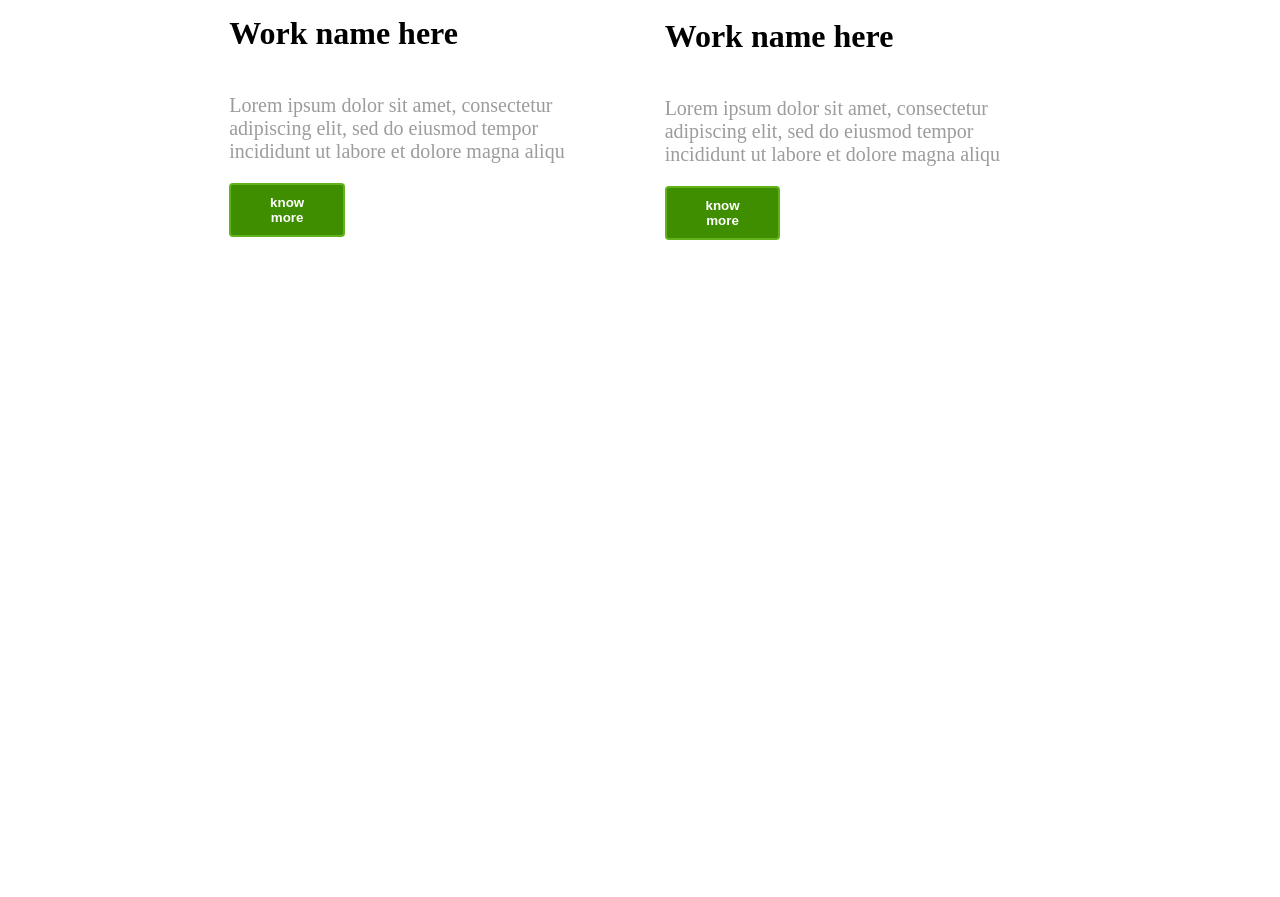
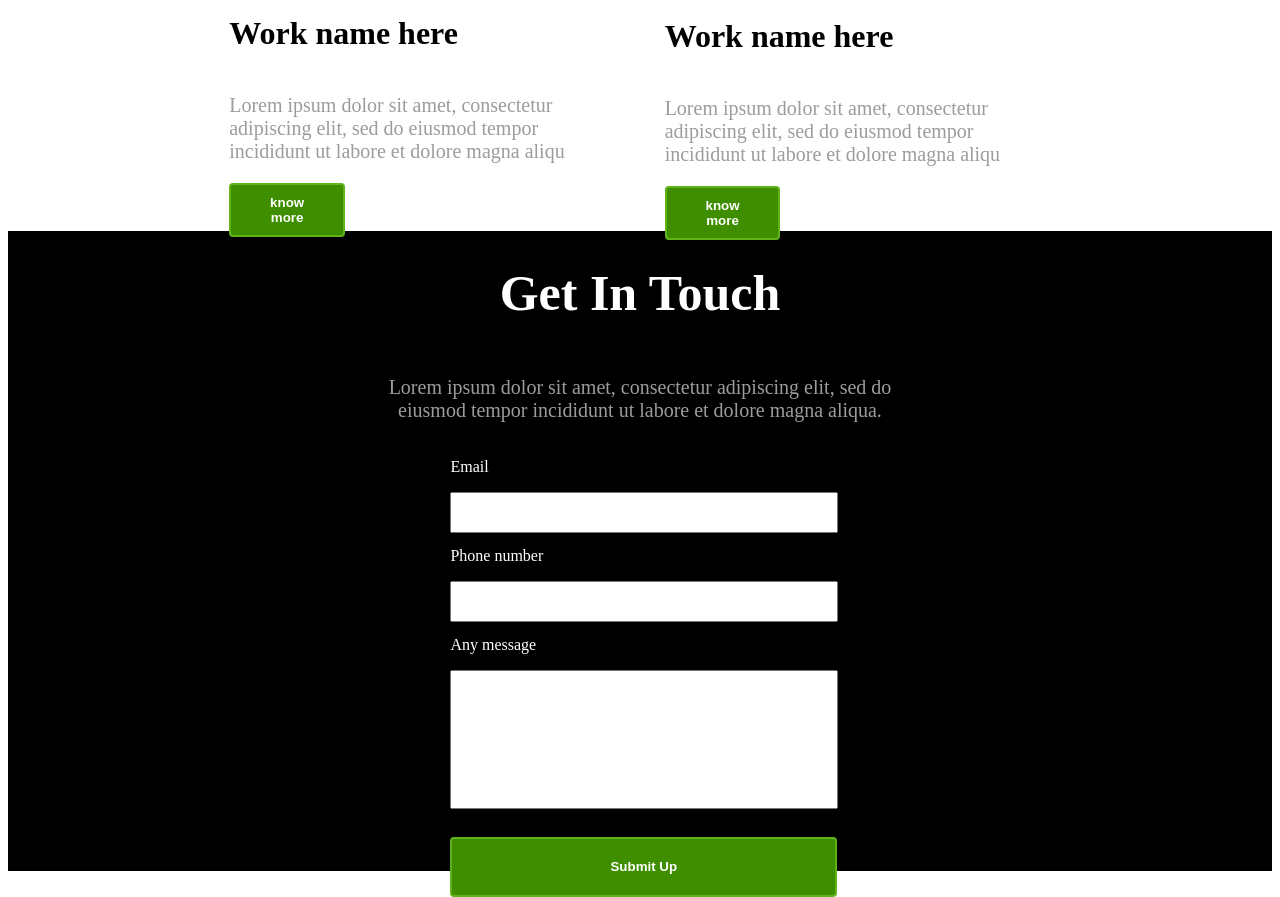
Before and after one commit to vashi0074/portfolio_vashi, a plain HTML site: page index.html in a window 1280 px wide. Shown: the part 3343-4240 px from the top of the page. Before the commit the page ends 3583 px from the top, so only its background shows below. Drawn offline with Linux system fonts and the light colour scheme.

Commit message:
added get in touch page

```diff
--- a/index.html
+++ b/index.html
@@ -219,6 +219,34 @@
 
         <!-- recent work end -->
 
+    <!-- get in touch -->
+     <div class="get-in-touch">
+        <h1 class="testimonials-head">Get In Touch</h1>
+
+        <p class="testimonials-para">Lorem ipsum dolor sit amet, consectetur adipiscing elit, sed do eiusmod tempor incididunt ut labore et dolore magna aliqua.</p>
+
+        <div class="get-in-touch-main">
+            <div class="div-email">
+                <p style="color: white;">Email</p>
+                <input type="text" name="Email" id="emailid" >enter the email
+            </div>
+            <div class="div-email">
+                <p style="color: white;">Phone number</p>
+                <input type="text" name="num" id="number" >enter the phone number
+
+            </div>
+            <div class="div-email">
+                <p style="color: white;">Any message</p>
+                <input type="text" name="messg" id="message">enter the phone number
+
+
+            </div>
+            <div class="divbn">
+                 <button class="lastbtn">Submit Up </button>
+             </div>
+        </div>
+     </div>
+     <!-- get in touch -->
 
 </body>
 </html>
--- a/style.css
+++ b/style.css
@@ -411,3 +411,54 @@
     display: flex;
     flex-direction: row;
 }
+
+
+.get-in-touch{
+    background-color: black;
+    display: flex;
+    flex-direction: column;
+    margin-top: 3rem;
+    height: 50vw;
+
+}
+
+.get-in-touch-main{
+    width: 30%;
+    display: flex;
+    flex-direction: column;
+    border: 1pxsolid red
+
+}
+.div-email{
+    width: 100%;
+}
+#emailid{
+    width: 100%;
+    height:40%;
+    color:#1b1b1b
+}
+#number{
+    width: 100%;
+    height:40%;
+    color:#1b1b1b;
+}
+#message{
+    width: 100%;
+    color:#1b1b1b;
+    height: 150%;
+}
+.divbn{
+    margin-top:4rem;
+    width: 100%;
+    margin-top: 5em;
+}
+.lastbtn{
+    width: 102%;
+    height:70%;
+    background-color: #3f8e00;
+    padding: 10px 24px 10px 24px;
+    color: white;
+    font-weight:bold;
+    border-radius: 4px;
+    border: 2px solid #62b21b;margin-top:3rem;
+}
```
